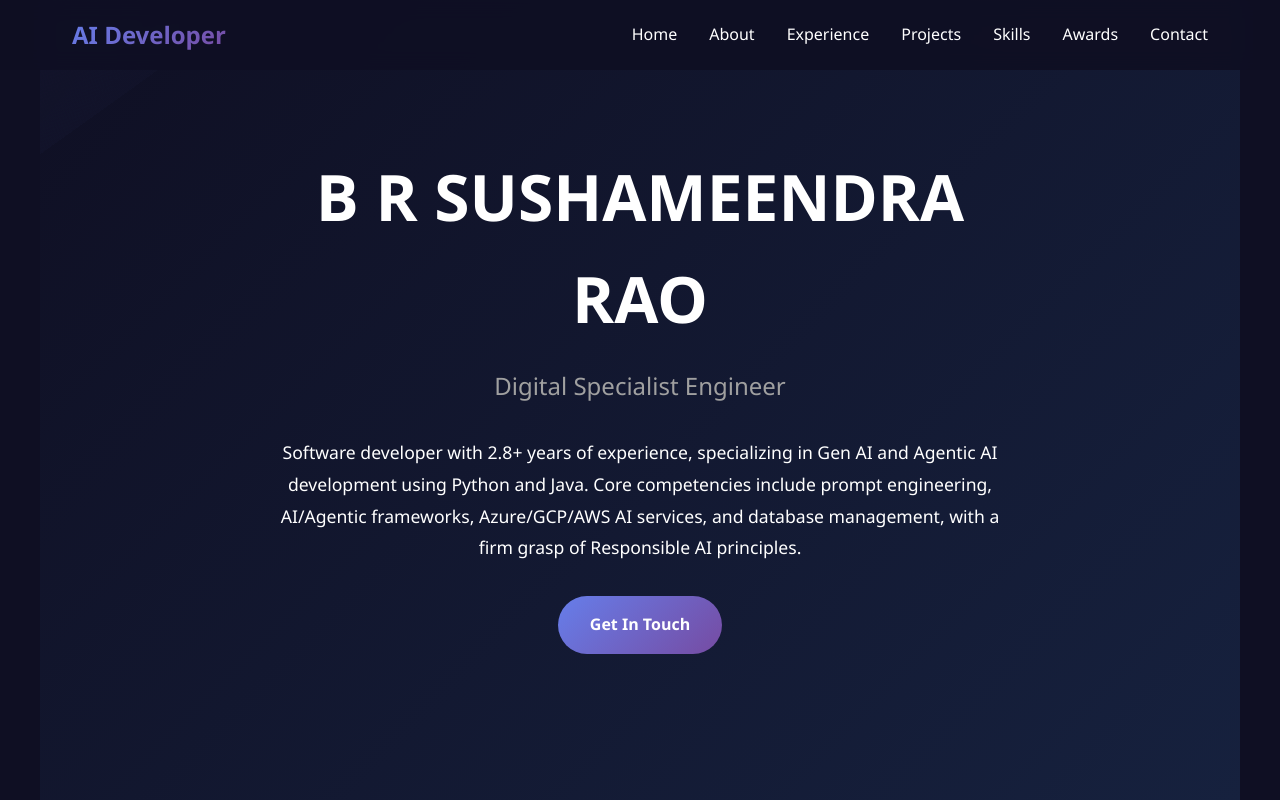
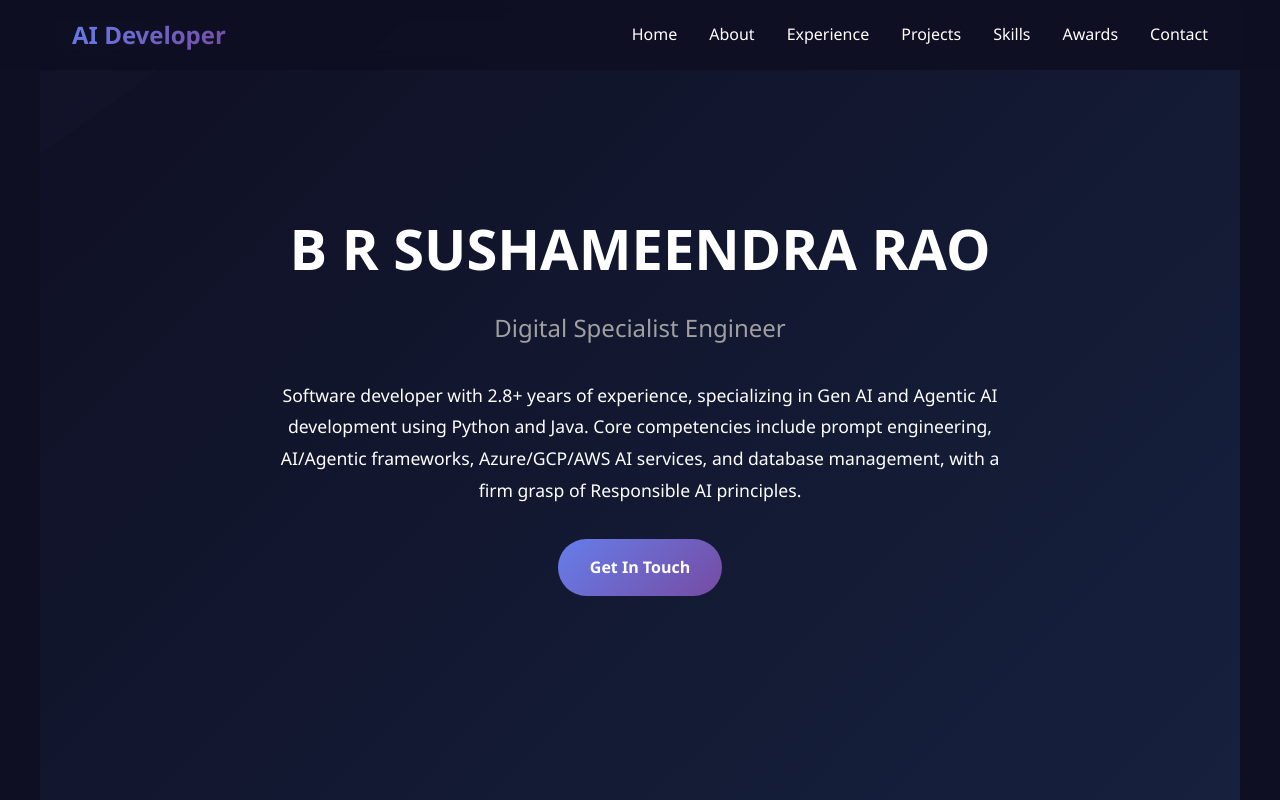
Before and after one commit to Sushameendra-13/UI, a plain HTML site: page index.html in a window 1280 px wide. Shown: the top 800 px of the page. Drawn offline with Linux system fonts and the light colour scheme.

Commit message:
Update index.html

```diff
--- a/index.html
+++ b/index.html
@@ -109,7 +109,7 @@
         }
 
         .hero h1 {
-            font-size: clamp(2.5rem, 5vw, 4rem);
+            font-size: clamp(2.5rem, 4.5vw, 3.5rem);
             margin-bottom: 1rem;
             opacity: 0;
             animation: slideUp 1s ease forwards 0.5s;
```
